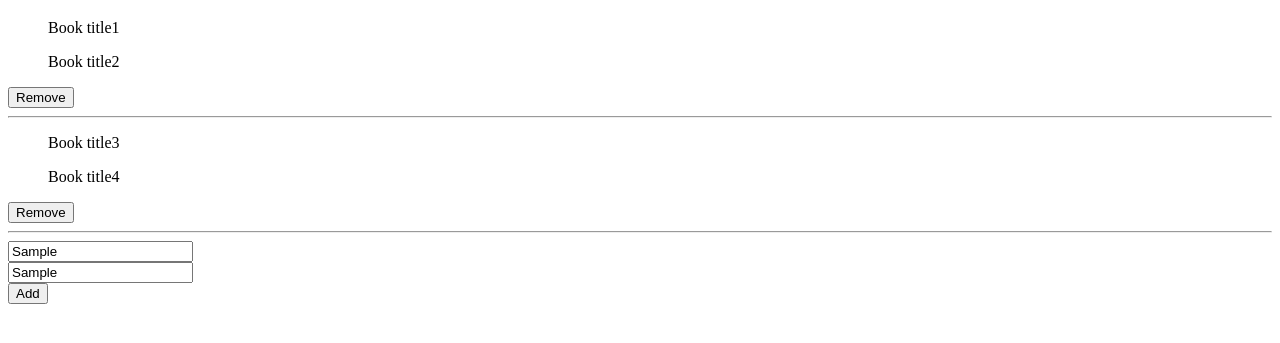
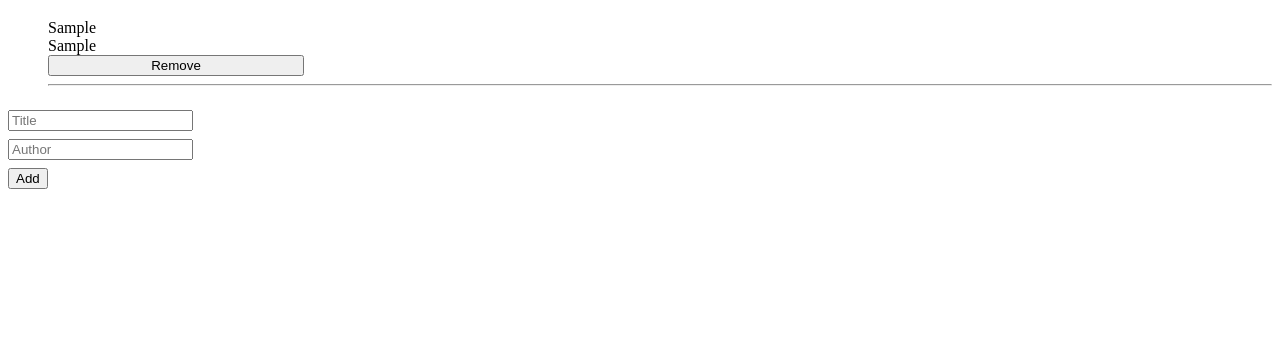
Before and after one commit to hydaline-code/Awesome_books, a website: page index.html in a window 1280 px wide. Both pictures are taken after typing "Sample", "Sample" into the empty fields and a click on the button "Add". Shown: the part 61-404 px from the top of the page. Drawn offline with Linux system fonts and the light colour scheme.

Commit message:
Add index file

```diff
--- a/index.html
+++ b/index.html
@@ -3,27 +3,28 @@
 <head>
   <meta charset="UTF-8">
   <meta name="viewport" content="width=device-width, initial-scale=1.0">
+  <link rel="stylesheet" href="styles.css">
   <title>Books Store</title>
 </head>
 <body>
+
+
   <h1>HEY ! welcome to our Awesome bookstore</h1>
-  <div class="booklist">
-  <ul>Book title1</ul>
-  <ul>Book title2</ul>
-  <button>Remove</button>
-  <hr>
+  <div class="store">
+  <ul id="books">
 
-  <ul>Book title3</ul>
-  <ul>Book title4</ul>
-  <button>Remove</button>
-  <hr>
+  </ul>
+
 </div>
 
 <div class="add-book">
   <input type="text" id="title" placeholder="Title"> <br>
   <input type="text" id="author" placeholder="Author">
   <br>
-  <button>Add </button>
+  <button id="add" type="submit" >Add </button>
 </div>
+
+
+<script src="./script.js"> </script>
 </body>
 </html>
--- /dev/null
+++ b/script.js
@@ -0,0 +1,52 @@
+const titleInput = document.getElementById('title');
+const authorInput = document.getElementById('author');
+const addbtn = document.getElementById('add');
+
+let books = [];
+
+function displayBooks() {
+  const booksList = document.getElementById('books');
+  booksList.innerHTML = '';
+  books.forEach((book, index) => {
+    const list = document.createElement('li');
+    const list1 = document.createElement('li');
+    list.textContent = `${book.title}`;
+    list1.textContent = `${book.author}`;
+    booksList.appendChild(list);
+    booksList.appendChild(list1);
+    const removeBtn = document.createElement('button');
+    const line = document.createElement('hr');
+    removeBtn.textContent = 'Remove';
+    removeBtn.classList.add('remove');
+    booksList.appendChild(removeBtn);
+    booksList.appendChild(line);
+    removeBtn.addEventListener('click', () => removeBook(index));
+  });
+}
+
+function removeBook(index) {
+  if (index >= 0 && index < books.length) {
+    books = books.filter((book, i) => i !== index);
+    localStorage.setItem('books', JSON.stringify(books));
+    displayBooks();
+  }
+}
+
+function addNewbook() {
+  const title = titleInput.value;
+  const author = authorInput.value;
+  const book = { title, author };
+  books.push(book);
+  localStorage.setItem('books', JSON.stringify(books));
+  displayBooks();
+  titleInput.value = '';
+  authorInput.value = '';
+}
+
+addbtn.addEventListener('click', () => addNewbook());
+
+const storage = localStorage.getItem('books');
+if (storage) {
+  books = JSON.parse(storage);
+  displayBooks();
+}
--- /dev/null
+++ b/styles.css
@@ -0,0 +1,17 @@
+#books {
+  list-style: none;
+  text-align: left;
+}
+
+#books > li {
+  text-align: left;
+}
+
+.remove {
+  width: 20vw;
+}
+
+.add-book input[type="text"],
+#add {
+  margin-top: 0.5rem;
+}
```
Also changed, not shown: .eslintrc.json.
